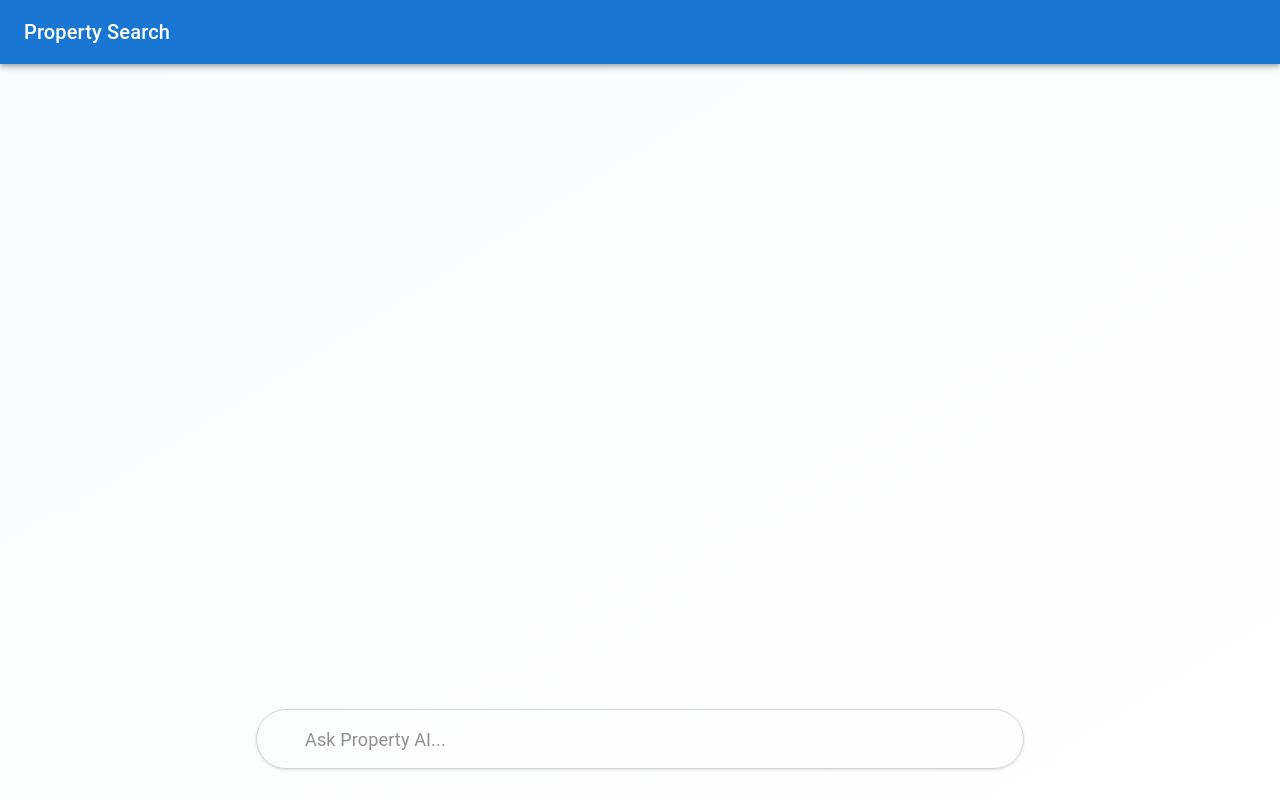
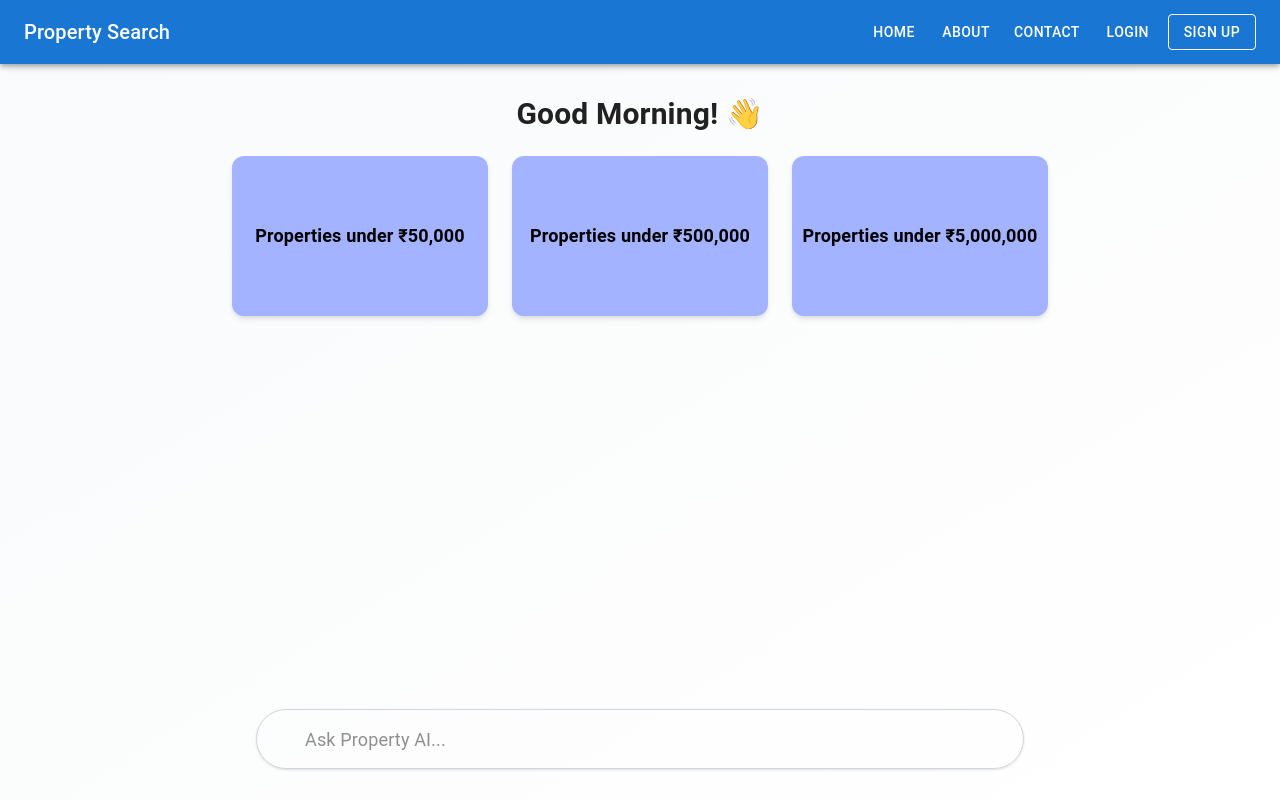
Before and after one commit to apathak54/property_search_agent, a React (Vite) app in the folder frontend/: page /explore in a window 1280 px wide. Built offline with nearby package versions, Linux system fonts and the light colour scheme; some icons are missing.

Commit message:
Added  Card

```diff
--- a/frontend/src/components/Navbar.tsx
+++ b/frontend/src/components/Navbar.tsx
@@ -1,14 +1,74 @@
-import { AppBar, Toolbar, Typography } from '@mui/material';
+import React, { useState } from 'react';
+import {
+  AppBar,
+  Toolbar,
+  Typography,
+  Button,
+  IconButton,
+  Box,
+  Drawer,
+  List,
+  ListItem,
+  ListItemText,
+} from '@mui/material';
+import MenuIcon from '@mui/icons-material/Menu';
 
-const Navbar = () => {
+const Navbar: React.FC = () => {
+  const [drawerOpen, setDrawerOpen] = useState(false);
+
+  const toggleDrawer = (open: boolean) => () => {
+    setDrawerOpen(open);
+  };
+
+  const navItems = ['Home', 'About', 'Contact'];
+
   return (
-    <AppBar position="fixed">
+    <>
+      <AppBar position="fixed" color="primary" sx={{ zIndex: (theme) => theme.zIndex.drawer + 1 }}>
         <Toolbar>
+          {/* Mobile Menu Icon */}
+          <IconButton
+            edge="start"
+            color="inherit"
+            aria-label="menu"
+            onClick={toggleDrawer(true)}
+            sx={{ display: { xs: 'block', sm: 'none' }, mr: 2 }}
+          >
+            <MenuIcon />
+          </IconButton>
+          {/* Brand/Logo */}
           <Typography variant="h6" component="div" sx={{ flexGrow: 1 }}>
             Property Search
           </Typography>
+          {/* Desktop Menu Items */}
+          <Box sx={{ display: { xs: 'none', sm: 'block' } }}>
+            {navItems.map((item) => (
+              <Button key={item} color="inherit" sx={{ marginRight: 1 }}>
+                {item}
+              </Button>
+            ))}
+          </Box>
+          {/* Authentication Buttons */}
+          <Button color="inherit">Login</Button>
+          <Button variant="outlined" color="inherit" sx={{ ml: 1 }}>
+            Sign Up
+          </Button>
         </Toolbar>
       </AppBar>
+
+      {/* Mobile Drawer for Navigation */}
+      <Drawer anchor="left" open={drawerOpen} onClose={toggleDrawer(false)}>
+        <Box sx={{ width: 250 }} role="presentation" onClick={toggleDrawer(false)} onKeyDown={toggleDrawer(false)}>
+          <List>
+            {navItems.map((text) => (
+              <ListItem button key={text}>
+                <ListItemText primary={text} />
+              </ListItem>
+            ))}
+          </List>
+        </Box>
+      </Drawer>
+    </>
   );
 };
 
--- /dev/null
+++ b/frontend/src/components/PropertySelector.tsx
@@ -0,0 +1,50 @@
+import React, { useEffect, useState } from 'react';
+
+const PropertySelector: React.FC = () => {
+  const [greeting, setGreeting] = useState('');
+
+  useEffect(() => {
+    const hour = new Date().getHours();
+    if (hour < 12) setGreeting('Good Morning');
+    else if (hour < 17) setGreeting('Good Afternoon');
+    else if (hour < 20) setGreeting('Good Evening');
+    else setGreeting('Good Night');
+  }, []);
+
+  const handleCardClick = async (amount: number) => {
+    try {
+      const res = await fetch('/api/search-properties', {
+        method: 'POST',
+        headers: { 'Content-Type': 'application/json' },
+        body: JSON.stringify({ budget: amount }),
+      });
+      const data = await res.json();
+      console.log(`Results for ₹${amount}:`, data);
+      // You can do something like setResults(data) or navigate
+    } catch (err) {
+      console.error('Error:', err);
+    }
+  };
+
+  return (
+    <div className="w-full px-4 py-8 text-center">
+      <h1 className="text-3xl font-semibold mb-6">{greeting}! 👋</h1>
+
+      <div className="flex flex-wrap justify-center gap-6">
+        {[50000, 500000, 5000000].map((amount) => (
+          <div
+            key={amount}
+            onClick={() => handleCardClick(amount)}
+            className="w-64 h-40 bg-indigo-300 hover:bg-gradient-to-t from-indigo-300 via-indigo-400 to-indigo-500 transition-all duration-300 ease-in-out flex justify-center items-center rounded-xl shadow-md cursor-pointer"
+          >
+            <h2 className="text-lg font-bold text-black">
+              Properties under ₹{amount.toLocaleString()}
+            </h2>
+          </div>
+        ))}
+      </div>
+    </div>
+  );
+};
+
+export default PropertySelector;
--- a/frontend/src/pages/ExplorePage.tsx
+++ b/frontend/src/pages/ExplorePage.tsx
@@ -3,6 +3,7 @@ import React, { useState, useRef, useEffect } from 'react';
 import MicIcon from '@mui/icons-material/Mic';
 import SendIcon from '@mui/icons-material/Send';
 import CircularProgress from '@mui/material/CircularProgress';
+import PropertySelector from '../components/PropertySelector';
 
 interface Message {
   sender: 'user' | 'ai';
@@ -97,6 +98,7 @@ const ExplorePage: React.FC = () => {
   return (
     <div className="min-h-screen pt-16 bg-gradient-to-br from-gray-50 to-white flex flex-col justify-end items-center pb-6 px-4">
       {/* Chat Section */}
+        <PropertySelector/>
       <div className="flex-1 w-full max-w-3xl mb-4 space-y-4">
         {chatHistory.map((msg, idx) => (
           <div
--- a/frontend/src/pages/LandingPage.tsx
+++ b/frontend/src/pages/LandingPage.tsx
@@ -35,7 +35,7 @@ const LandingPage: React.FC = () => {
         </p>
         <button
           onClick={() => navigate('/explore')}
-          className="mt-4 px-6 py-3 bg-blue-600 text-white font-semibold rounded-lg shadow-md hover:bg-blue-700 transition duration-300"
+          className="mt-4 px-6 py-3 bg-blue-600 text-white font-semibold rounded-lg shadow-md hover:bg-blue-700 cursor-pointer transition duration-300"
         >
           Explore Properties
         </button>
```
Lines whose indentation alone changed are shown as unchanged.
